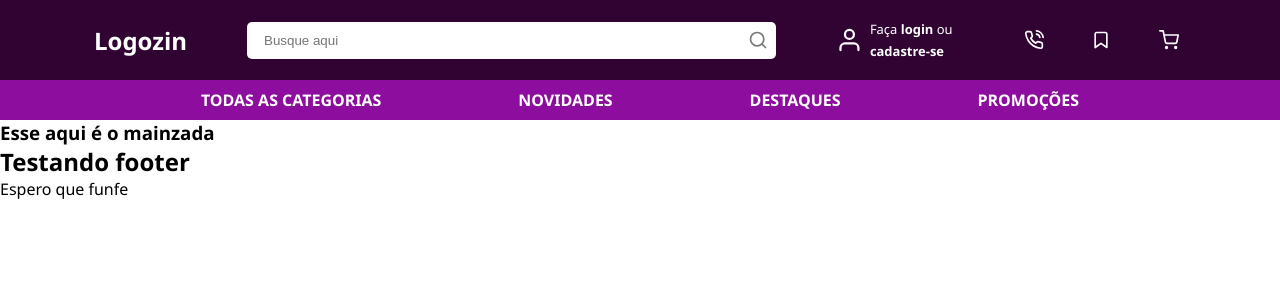
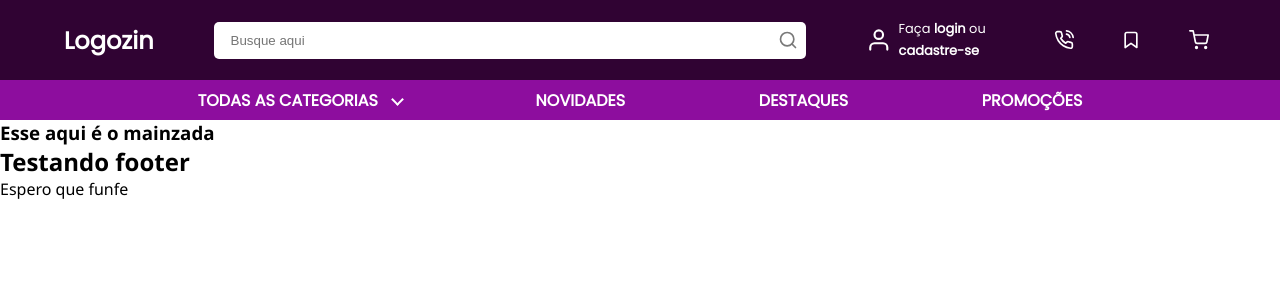
Before and after one commit to Scalibacon/node-store-frontend, a Next.js app: page / in a window 1280 px wide. Shown: the top 300 px of the page. Built offline with nearby package versions, Linux system fonts and the light colour scheme.

Commit message:
dropdown menu em todas as categorias

```diff
--- a/src/components/Header/Header.module.scss
+++ b/src/components/Header/Header.module.scss
@@ -1,8 +1,12 @@
+@import '../../styles/responsive.scss';
+
 .header {
   width: 100vw;
 
   display: flex;
   flex-direction: column;
+
+  font-family: Poppins, sans-serif;
 
   background: var(--bg-color-3);
   color: var(--text-color-1);
@@ -17,10 +21,7 @@
   flex-direction: row;
   align-items: center;
   justify-content: center;
-
-  & > *{
-    margin: 0 30px;
-  }
+  gap: 60px;
 }
 
 .searchContainer{
@@ -110,7 +111,7 @@
     transition: filter 0.1s linear;
 
     &:hover{
-      filter: brightness(80%)
+      filter: brightness(80%);
     }
   }
 }
@@ -137,3 +138,49 @@
     }
   }
 }
+
+.dropdownLink{
+  position: relative;
+
+  display: flex;
+  align-items: center;
+  gap: 15px;
+
+  height: 40px;
+
+  &:hover span{
+    transform: rotate(-45deg);
+  }
+
+  &:hover div {
+    visibility: visible;
+    height: 300px;
+  }
+
+  span{
+    width: 9px;
+    height: 9px;
+    display: block;
+
+    margin-top: -2px;
+
+    transform: rotate(135deg);
+    border-top: 2px solid white;
+    border-right: 2px solid white;
+    transition: all 0.4s ease 0s;
+  }
+
+  div {
+    width: 100%;
+    // height: 300px;
+    height: 0px;
+
+    position: absolute;
+    top: 40px;
+    left: 0;
+
+    background: limegreen;
+    transition: all 0.2s ease;
+    visibility: hidden;
+  }
+}
--- a/src/components/Header/index.tsx
+++ b/src/components/Header/index.tsx
@@ -34,7 +34,13 @@ const Header = () => {
 
       <nav className={styles.headerLinks}>
         <ul>
-          <li>TODAS AS CATEGORIAS</li>
+          <li className={styles.dropdownLink}>
+            TODAS AS CATEGORIAS
+            <span></span>
+            <div>
+
+            </div>
+          </li>
           <li>NOVIDADES</li>
           <li>DESTAQUES</li>
           <li>PROMOÇÕES</li>
--- a/src/styles/globals.scss
+++ b/src/styles/globals.scss
@@ -1,4 +1,4 @@
-@import url('https://fonts.googleapis.com/css2?family=Roboto&display=swap');
+@import url('https://fonts.googleapis.com/css2?family=Poppins&family=Roboto&display=swap');
 
 * {
   padding: 0;
--- /dev/null
+++ b/src/styles/responsive.scss
@@ -0,0 +1,7 @@
+@mixin for-size($device){
+  @if $device == mediumDesktop{
+    @media only screen and (max-width: 1000px){
+      @content;
+    }
+  }
+}
```
